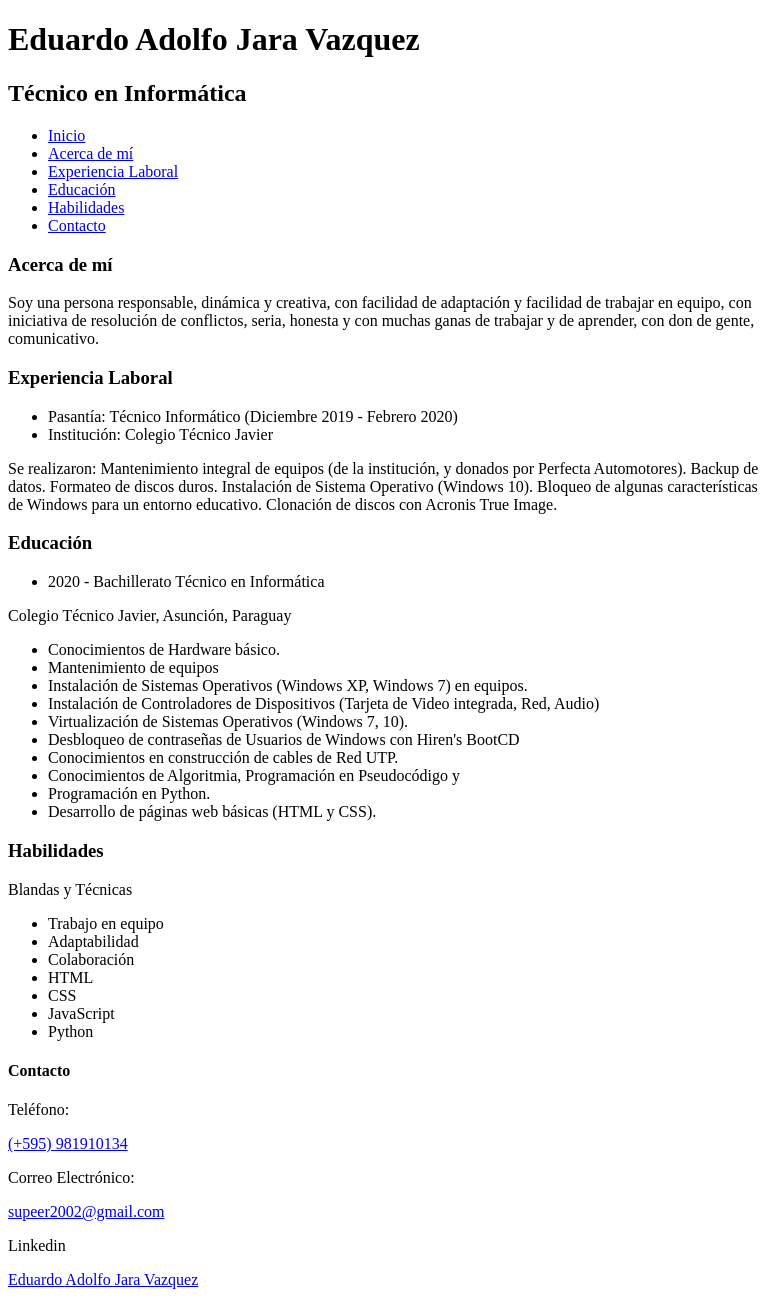
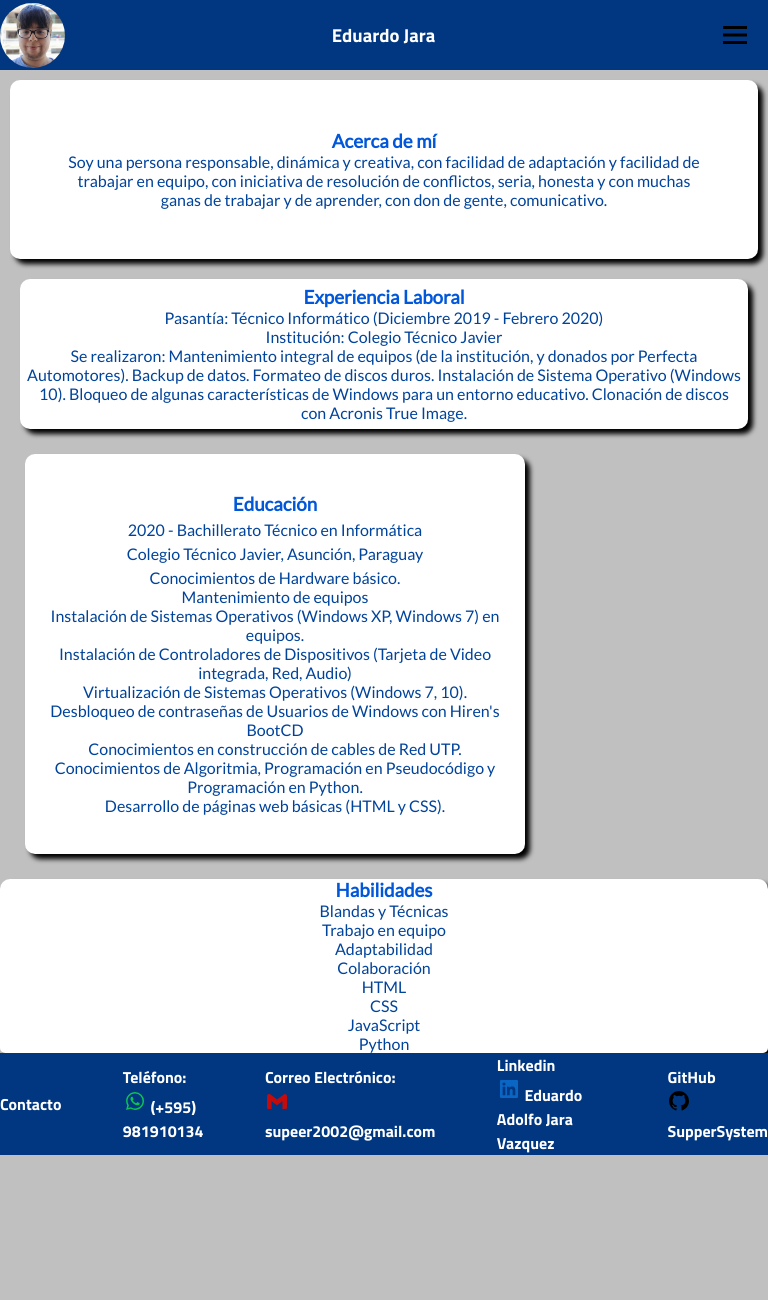
Before and after one commit to SupperSystem/Curriculum-Vitae-CV-HTML-CSS, a plain HTML site: page index.html in a window 768 px wide. Shown: the top 1300 px of the page. After the commit the page ends 1155 px from the top, so only its background shows below. Drawn offline with Linux system fonts and the light colour scheme.

Commit message:
Version 1.1 del Curriculum Vitae

```diff
--- /dev/null
+++ b/CSS/cv_style.css
@@ -0,0 +1,366 @@
+@import url('https://fonts.googleapis.com/css2?family=Titillium+Web:wght@400;700&display=swap');
+@import url('https://fonts.googleapis.com/css2?family=Lato&display=swap');
+
+* {
+    padding: 0;
+    margin: 0;
+    box-sizing: border-box;
+}
+html{
+    scroll-behavior: smooth;
+}
+
+
+body{
+    background-color: #c0c0c0;
+}
+header{
+    font-family: "Titillium Web", sans-serif;
+/*     font-size: 400; */
+    font-style: normal;
+}
+
+.menu__logo2{
+    font-size: 10px;
+    display: inline-flexbox;
+    justify-self: center;
+    text-align: center;
+    position: absolute;
+    bottom: 10;
+}
+
+.logo__img{
+    width: 65px;
+    border-radius: 100px;
+    display: flex;
+    flex-direction: column;
+    justify-content: center;
+}
+
+.menu{
+    color: #fff;
+    height: 70px;
+/*     position:sticky; */
+}
+
+.menu__container{
+    background-color: rgb(0, 55, 128);
+    display: flex;
+    justify-content: space-between;
+    align-items: center;
+    width: 90;
+    max-width: 1200px;
+    height: 100%;
+    margin: 0 auto;
+
+}
+
+.menu__links{
+    max-height: 100vh;
+    transition: transform .5s;
+    display: flex;
+}
+
+.menu__item{
+    list-style: none;
+    position: relative;
+    height: 10%;
+    --clip: polygon(0 0, 100% 0, 100% 0, 0 0);
+    --transform: rotate(-90deg);
+}
+
+.menu__item:hover{
+    --clip: polygon(0 0, 100% 0, 100% 100%, 0% 100%);
+    --transform: rotate(0);
+}
+
+.menu__link{
+    color: #fff;
+    text-decoration: none;
+    padding: 0 30px;
+    display: flex;
+    height: 100%;
+    align-items: center;
+}
+
+.menu__link:hover{
+    background-color: #34528d;
+}
+
+.menu__arrow{
+    transform: var(--transform);
+    transition: transform .3s;
+    display: block;
+    margin-left: 3px;
+}
+
+.menu__nesting{
+    list-style: none;
+    transition:clip-path .3s;
+    clip-path: var(--clip);
+    position: absolute;
+    right: 0;
+    bottom: 0;
+    width: max-content;
+    transform: translateY(100%);
+    background-color: #253a64;
+}
+
+.menu__hamburguer{
+    height: 100%;
+    display: flex;
+    align-items: center;
+    padding: 0 15px;
+    cursor: pointer;
+    display: none;
+}
+
+
+.menu__link--inside{
+    padding: 30px 100px 30px 20px;
+}
+
+.menu__link--inside:hover{
+    background-color: #798499;
+}
+
+/* .menu__hamburguer:hover{
+    transform: var(--transform);
+} */
+
+.menu__img{
+    display: block;
+    width: 36px;
+}
+@media (max-width:800px) {
+    .menu__hamburguer{
+        display: flex;
+        clip-path: var(--clip);
+    }
+    .menu__item{
+        --clip:0;
+        overflow: hidden;
+    }
+    .menu__item--active{
+        --transform: rotate(0);
+        --background: #34528d;
+    }
+    .menu__item--show{
+        background-color: var(--background);
+    }
+
+    .menu__links{
+        position: fixed;
+        max-width: 400px;
+        width: 100%;
+        top: 70px;
+        bottom: 0;
+        right: 0;
+        background-color: #003780;
+        overflow-y: auto;
+        display: grid;
+        grid-auto-rows: max-content;
+        transform: translateX(100%);
+    }
+    .menu__link{
+        padding: 25px 0;
+        padding-left: 30px;
+        height: auto;
+/*         color: #fff; */
+        position: absolute;
+    }
+
+    .menu__links--show{
+        transform: unset;
+        width: 100%;
+    }
+
+    .menu__arrow{
+        margin-left: auto;
+        margin-right: 20px;
+    }
+
+    .menu__nesting{
+        display: grid;
+        position: unset;
+        width: 100%;
+        transform: translateY(0);
+        height: 0;
+        transition: height .3s;
+    }
+
+    .menu__link--inside{
+        width: 90%;
+        margin-left: auto;
+        border-left: 1px solid #798499;
+    }
+}
+
+main{
+    font-family: "Lato", sans-serif;
+    font-size: 400;
+    font-weight: normal;
+}
+
+@media (min-width:400px) and (max-width:800px) {
+    .acerca-de-mi{
+        width: 80%;
+        height: 20%;
+        display: flex;
+        flex-direction: column;
+        flex-wrap: wrap;
+        justify-content: center;
+        align-items: center;
+        margin: auto;
+        max-width: 700px;
+        max-height: 400px;
+        min-width: fit-content;
+    }
+
+    .experiencia-laboral{
+        height: 40vh;
+        min-width: fit-content;
+        display: flex;
+        flex-direction: column;
+        flex-wrap: wrap;
+        justify-content: center;
+        align-items: center;
+    }
+    .formacion-academica{
+        width: 70%;
+        height: 350vh;
+        display: flex;
+        flex-direction: row-reverse;
+        flex-wrap: nowrap;
+        justify-content: center;
+    }
+    .habilidades{
+        width: 70%;
+        display: flex;
+        align-content: center;
+        justify-content: center;
+        flex-direction: column;
+    }
+    footer{
+        display: flex;
+        align-self: flex-end;
+    }
+}
+
+
+.acerca-de-mi{
+    max-width: 900px;
+    max-height: 278px;
+    background-color: #fff;
+    margin: 10px;
+    padding: 50px;
+    display: flex;
+    flex-direction: column;
+/*     border: 2px solid red; */
+    border-radius: 10px;
+    box-shadow: 5px 5px 5px black;
+}
+.mi{
+    text-align: center;
+/*     border: 2px solid red; */
+}
+
+.acerca-de-mi .mi {
+    color: #00439b;
+}
+.mi h3{
+    color: #0057da;
+}
+
+.experiencia-laboral{
+    background-color: #fff;
+    max-width: 5000px;
+    width: 85.5%;
+    height: 30%;
+    margin: 20px;
+    padding: 7px;
+    display: flex;
+    flex-direction: column;
+    text-align: center;
+    border-radius: 10px;
+    box-shadow: 5px 5px 5px black;
+    color: #00439b;
+}
+.experiencia-laboral h3{
+    color: #0057da;
+}
+
+.experiencia-laboral ul li {
+    list-style: none;
+}
+
+.formacion-academica{
+    background-color: #fff;
+    display: flex;
+    flex-direction: column;
+    justify-content: center;
+    max-width: 500px;
+    max-height: 400px;
+    margin: 25px;
+    gap: 5px;
+    text-align: center;
+    border-radius: 10px;
+    box-shadow: 5px 5px 5px black;
+    color: #00439b;
+}
+.formacion-academica h3 {
+    color:#0057da
+}
+.formacion-academica ul li{
+    list-style: none;
+}
+
+.habilidades{
+    text-align: center;
+    background-color: #fff;
+    width: 100%;
+    height: 45%;
+    display: flex;
+    flex-direction: column;
+    align-items: center;
+    justify-content: center;
+    border-radius: 10px 10px 5px 5px;
+    box-shadow: 5px 5px 5px black;
+    color: #00439b;
+}
+.habilidades #habilidades{
+    text-align: center;
+    color: #0057da;
+}
+
+.habilidades ul li{
+    list-style: none;
+}
+
+footer{
+    font-family: "Titillium Web", sans-serif;
+    font-size: 700;
+    font-weight: bold;
+    color: #fff;
+    max-width: 7000px;
+    width: 100%;
+    height: 70%;
+    display: flex;
+    justify-content: center;
+    align-items: center;
+    background-color: #003780;
+    gap: 8%;
+/*     flex: 1; */
+}
+
+footer > #contacto{
+    display: flex;
+    top: 0;
+    left: 0px;
+    right: 0px;
+}
+
+footer div a {
+    text-decoration: none;
+    color: #fff;
+}
--- a/index.html
+++ b/index.html
@@ -5,29 +5,47 @@
     <meta charset="UTF-8">
     <meta name="viewport" content="width=device-width, initial-scale=1.0">
     <title>Eduardo Jara - Currículum Vitae (CV)</title>
+    <link rel="stylesheet" href="/CSS/cv_style.css">
 </head>
 
 <body>
     <header>
-        <h1>Eduardo Adolfo Jara Vazquez</h1>
-        <h2>Técnico en Informática</h2>
-        <nav>
-            <ul>
-                <li><a href="#">Inicio</a></li>
-                <li><a href="#acerca-de-mi">Acerca de mí</a></li>
-                <li><a href="#experiencia">Experiencia Laboral</a></li>
-                <li><a href="#educacion">Educación</a></li>
-                <li><a href="#habilidades">Habilidades</a></li>
-                <li><a href="#contacto">Contacto</a></li>
+        <nav class="menu">
+            <section class="menu__container">
+                <img src="/assets/IMG/Foto de perfil.png" class="logo__img">
+                <h1 class="menu__logo">Eduardo Jara</h1>
+                <!-- <h2 class="menu__logo2">Técnico en Informática</h2> -->
+                <ul class="menu__links">
+
+                    <li class="menu__item menu__item--show">
+                        <a href="#" class="menu__link">Acerca de mí
+                            <img src="assets/arrow.svg" class="menu__arrow">
+                        </a>
+                        <ul class="menu__nesting">
+                            <li class="menu__inside">
+                                <a href="#acerca-de-mi" class="menu__link menu__link--inside">Acerca de mi</a>
+                            </li>
                         </ul>
+                    </li>
+<!--                     <li class="menu__item"><a href="#" class="menu__link">Inicio</a></li> -->
+                    <li class="menu__item menu__item--show">
+                    <li class="menu__item menu__item--show"><a href="#experiencia" class="menu__link">Experiencia Laboral</a></li>
+                    <li class="menu__item menu__item--show"><a href="#educacion" class="menu__link">Educación</a></li>
+                    <li class="menu__item menu__item--show"><a href="#habilidades" class="menu__link">Habilidades</a></li>
+                    <li class="menu__item menu__item--show"><a href="#contacto" class="menu__link">Contacto</a></li>
+                </ul>
+                    <div class="menu__hamburguer">
+                        <img src="assets/menu.svg" class="menu__img">
+                    </div>
+            </section>
         </nav>
     </header>
     <main>
         <section class="acerca-de-mi">
+            <div class="mi">
                 <h3 id="acerca-de-mi">Acerca de mí</h3>
-            <p>Soy una persona responsable, dinámica y creativa, con facilidad de adaptación y facilidad de trabajar en
-                equipo, con iniciativa de resolución de conflictos, seria, honesta y con muchas ganas de trabajar y de
-                aprender, con don de gente, comunicativo.</p>
+                <p>Soy una persona responsable, dinámica y creativa, con facilidad de adaptación y facilidad de trabajar en equipo, con iniciativa de resolución de conflictos, seria, honesta y con muchas ganas de trabajar y de aprender, con don de gente, comunicativo.</p>
+            </div>
         </section>
         <section class="experiencia-laboral">
             <h3 id="experiencia">Experiencia Laboral</h3>
@@ -40,8 +58,6 @@
                 algunas
                 características de Windows para un entorno educativo. Clonación de discos con Acronis True Image.</p>
         </section>
-
-        <!-- <p id="breve-descripcion">Soy Técnico en Informática con nociones en desarrollo de software, especializado en aplicaciones web FullStack utilizando Python. Habilidad para trabajar tanto en el front-end como en el back-end, con sólidos conocimientos en el framework Django. Apasionado por la creación de soluciones eficientes y escalables, y en constante actualización sobre las últimas tecnologías en desarrollo web.</p> -->
         <section class="formacion-academica">
             <h3 id="educacion">Educación</h3>
             <ul>
@@ -80,15 +96,28 @@
     <footer>
         <!-- Información de Contacto -->
         <h4 id="contacto">Contacto</h4>
+        <div class="telefono">
             <p>Teléfono:</p>
+            <img src="assets/whatsapp.svg">
             <a href="tel:+595981910134">(+595) 981910134</a>
+        </div>
+        <div class="correo">
             <p>Correo Electrónico:</p>
+            <img src="assets/email.svg">
             <a href="mailto:supeer2002@gamil.com">supeer2002@gmail.com</a>
+        </div>
+        <div class="linkedin">
             <p>Linkedin</p>
-        <a href="https://www.linkedin.com/eduardo-adolfo-jara-vazquez">Eduardo Adolfo Jara Vazquez</a>
+            <img src="assets/linkedIn.svg">
+            <a href="https://www.linkedin.com/in/eduardo-adolfo-jara-vazquez">Eduardo Adolfo Jara Vazquez</a>
+        </div>
+        <div class="github">
             <p>GitHub</p>
+            <img src="assets/github.svg">
             <a href="https://github.com/SupperSystem">SupperSystem</a>
+        </div>
     </footer>
+    <script src="JS/app.js"></script>
 </body>
 
 </html>
```
Also changed, not shown: JS/app.js (added, +57 -0 lines), assets/IMG/Foto de perfil.png (added), assets/arrow.svg (added), assets/email.svg (added), assets/github.svg (added), assets/linkedIn.svg (added), assets/menu.svg (added), assets/whatsapp.svg (added), 2 other files. Lines whose indentation alone changed are shown as unchanged.
